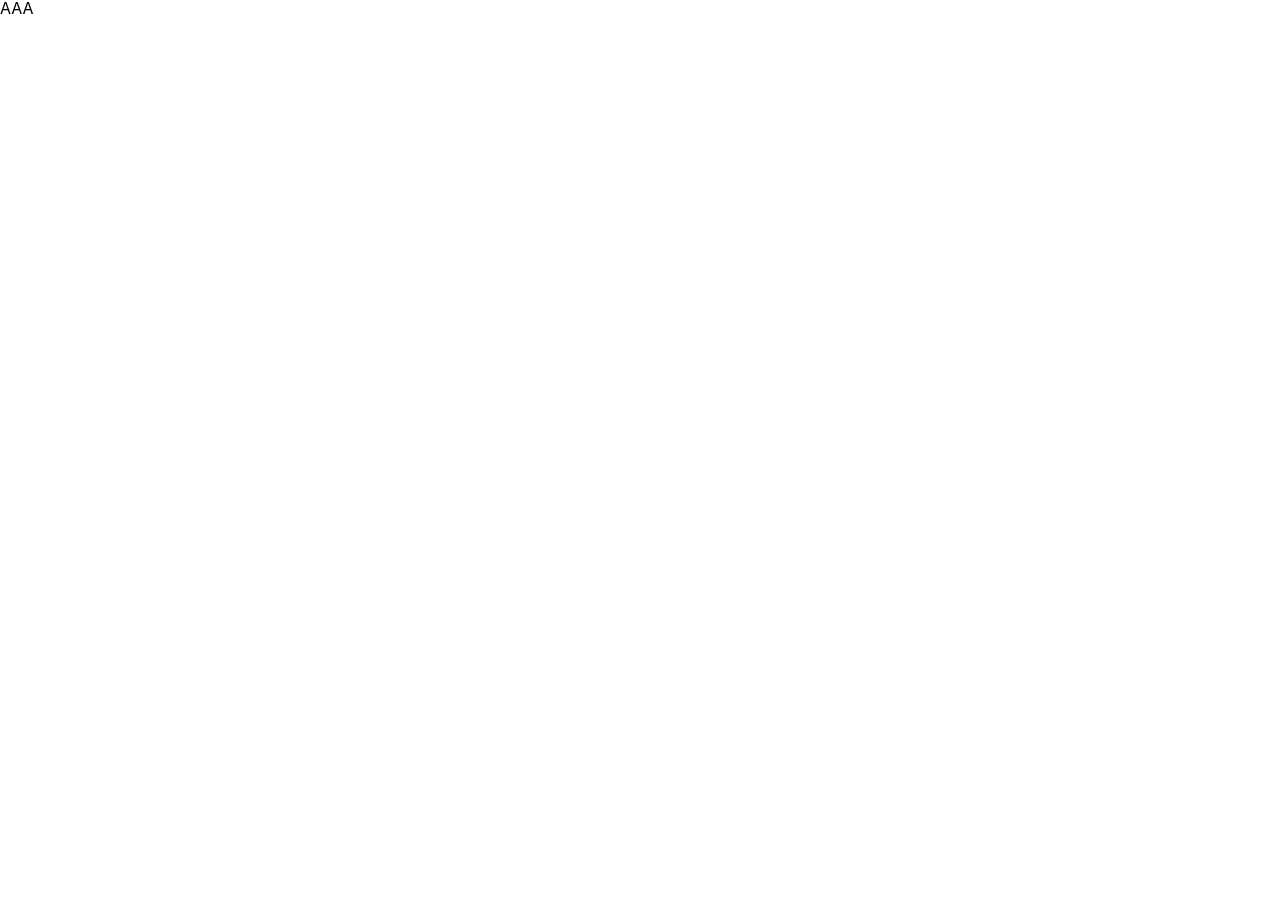
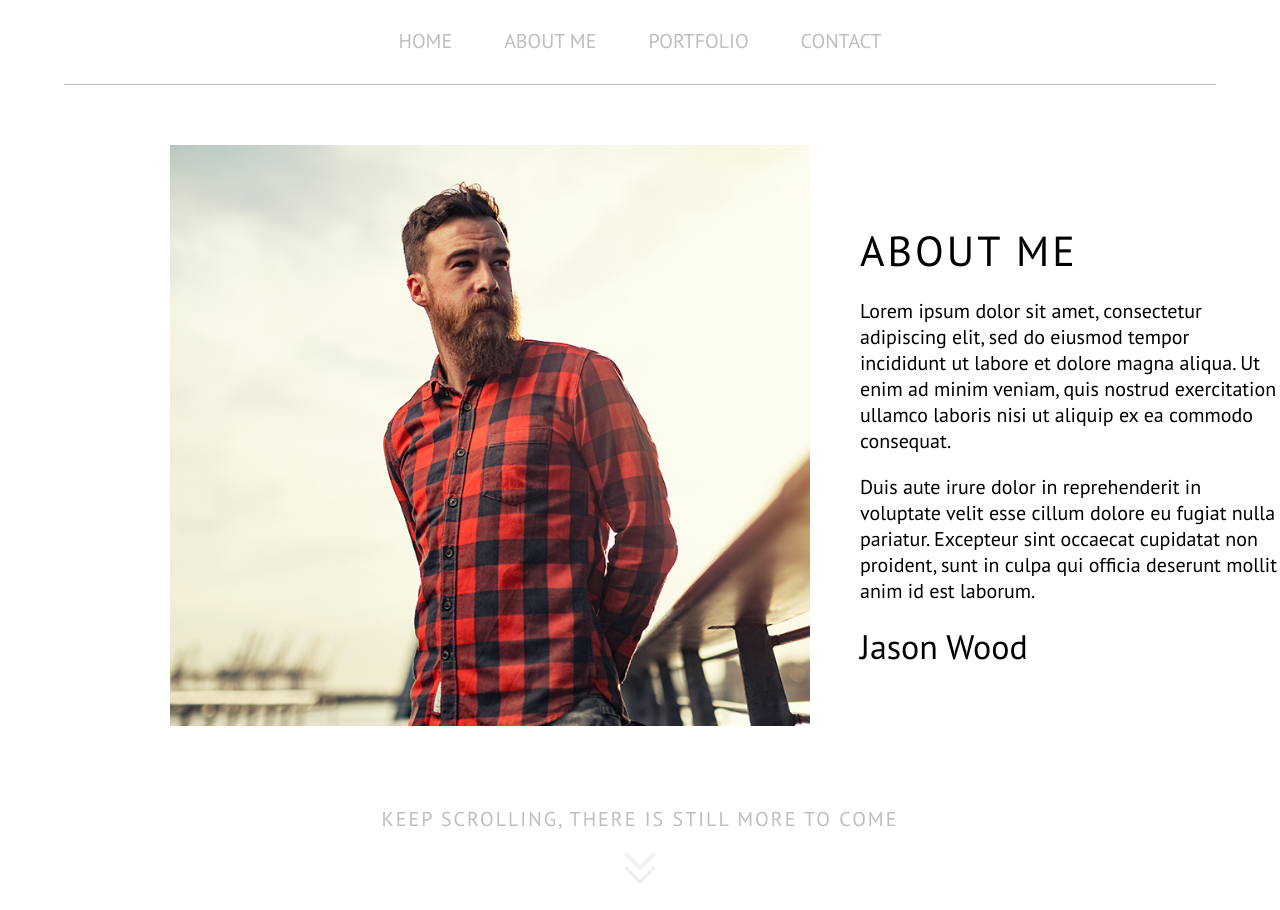
Before and after one commit to gwcew/bs_site, a React (Create React App) app in the folder site/: page / in a window 1280 px wide. Shown: the part 993-1903 px from the top of the page. Before the commit the page ends 1011 px from the top, so only its background shows below. Built offline with nearby package versions, Linux system fonts and the light colour scheme.

Commit message:
ADD: second page, but it's not final, I need to make global font

```diff
--- a/site/src/App.css
+++ b/site/src/App.css
@@ -1,3 +1,9 @@
+@font-face {
+  font-family: "UserFont";
+  src: url(./resources/font.ttf) format("truetype");
+  font-style: normal;
+}
+
 .page-home {
   background-image: url(./resources/page_home_background.png);
 }
@@ -42,8 +48,78 @@
   font-size: 20px;
 }
 
-@font-face {
-  font-family: "UserFont";
-  src: url(./resources/font.ttf) format("truetype");
-  font-style: normal;
+.page-aboutme {
+  background-color: #ffffff;
 }
+
+.page-aboutme-header {
+  display: flex;
+  flex-direction: column;
+  align-items: center;
+ /* padding-top: 20px; */
+}
+
+.page-aboutme-header-table {
+  border-bottom: 1px solid #bebebe;
+  font-family: 'UserFont';
+  color: #bebebe;
+  font-size: 20px;
+}
+
+.page-aboutme-header-table-nested {
+  display: flex;
+  flex-direction: column;
+  align-items: center;
+ /* padding-bottom: 20px; */
+}
+
+.page-aboutme-header-table-nested td {
+  transition: 0.5s color;
+}
+
+.page-aboutme-header-table-nested td:hover {
+  color: #464646;
+  transition: 0.75s color;
+}
+
+.page-aboutme-footer {
+  clear: left;
+  font-family: 'UserFont';
+  display: flex;
+  flex-direction: column;
+  align-items: center;
+  color: #bebebe;
+  font-size: 20px;
+}
+
+.page-aboutme-content {
+  display: flex;
+  flex-direction: row;
+  align-items: center;
+}
+
+.page-aboutme-content-image {
+  width: 50%;
+  height: 50%;
+  float: left;
+  margin-left: 170px;
+  margin-top: 60px;
+  margin-right: 50px;
+  margin-bottom: 80px;
+}
+
+.page-aboutme-content-post-header {
+  letter-spacing: 3px;
+  font-family: 'UserFont';
+  font-size: 42px;
+}
+
+.page-aboutme-content-post-footer {
+  font-family: 'UserFont';
+  font-size: 34px;
+}
+
+.page-aboutme-content-post-body {
+  font-family: 'UserFont';
+  font-size: 20px;
+}
--- /dev/null
+++ b/site/src/components/Post/index.js
@@ -0,0 +1,31 @@
+import React from 'react';
+import imagePhoto from '../../resources/photo_male.png';
+
+function Component({
+    headerTextName,
+    authorTextName,
+    className,
+    classImageName,
+    classContentName,
+    classContentHeaderName,
+    classContentBodyName,
+    classContentFooterName,
+}) {
+    return <div className={className}>
+        <img src={imagePhoto} alt="" className={classImageName}></img>
+        <div className={classContentName}>
+            <div className={classContentHeaderName}>{headerTextName}</div>
+            <div className={classContentBodyName}>
+                <p>
+                Lorem ipsum dolor sit amet, consectetur adipiscing elit, sed do eiusmod tempor incididunt ut labore et dolore magna aliqua. Ut enim ad minim veniam, quis nostrud exercitation ullamco laboris nisi ut aliquip ex ea commodo consequat.
+                    <p>
+                    Duis aute irure dolor in reprehenderit in voluptate velit esse cillum dolore eu fugiat nulla pariatur. Excepteur sint occaecat cupidatat non proident, sunt in culpa qui officia deserunt mollit anim id est laborum.
+                    </p>
+                </p>
+            </div>
+            <div className={classContentFooterName}>{authorTextName}</div>
+        </div>
+    </div>
+}
+
+export default Component;
--- a/site/src/pages/AboutMe/index.js
+++ b/site/src/pages/AboutMe/index.js
@@ -1,8 +1,27 @@
 import React from 'react';
+import HeaderComponent from '../../components/Header';
+import LabelToScrollComponent from '../../components/LabelToScroll';
+import PostComponent from '../../components/Post';
 
 function Page() {
     return <div className="page-aboutme">
-        AAA
+        <HeaderComponent
+        arrayTexts={["HOME", "ABOUT ME", "PORTFOLIO", "CONTACT"]}
+        className="page-aboutme-header"
+        classNameTable="page-aboutme-header-table"
+        classNameTableNested="page-aboutme-header-table-nested"></HeaderComponent>
+        <PostComponent
+        headerTextName="ABOUT ME"
+        authorTextName="Jason Wood"
+        className="page-aboutme-content"
+        classImageName="page-aboutme-content-image"
+        classContentName="page-aboutme-content-post"
+        classContentHeaderName="page-aboutme-content-post-header"
+        classContentFooterName="page-aboutme-content-post-footer"
+        classContentBodyName="page-aboutme-content-post-body"></PostComponent>
+        <LabelToScrollComponent
+        text="KEEP SCROLLING, THERE IS STILL MORE TO COME"
+        className="page-aboutme-footer"></LabelToScrollComponent>
     </div>
 }
 
```
